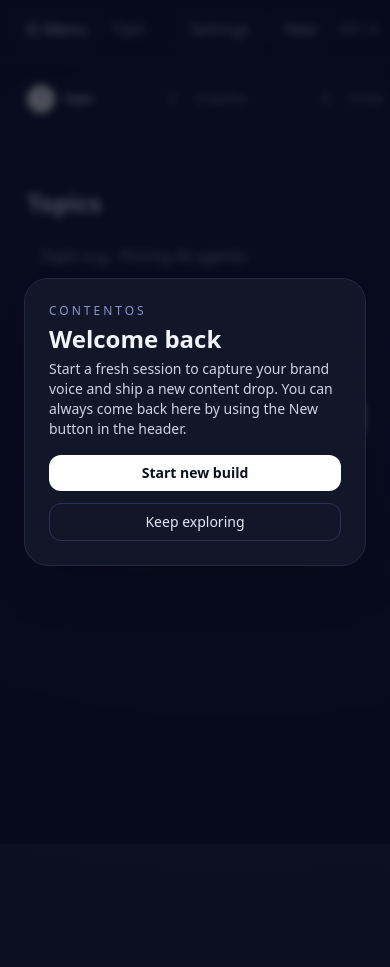
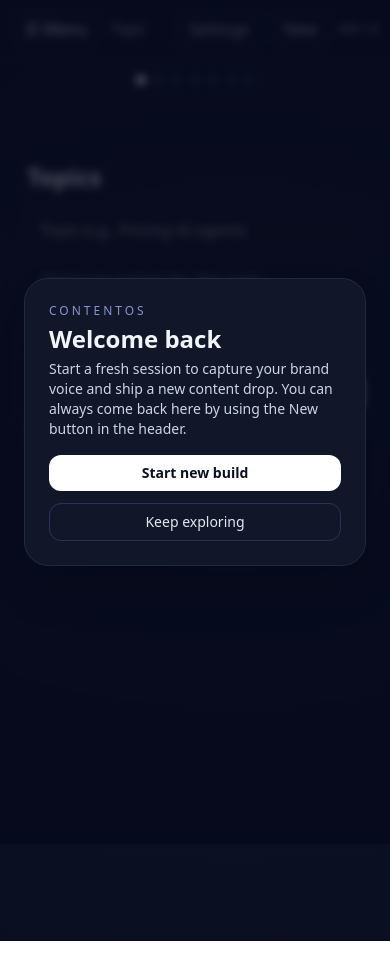
Before and after one commit to kevindbannister/Content-Builder, a React (Vite) app: page / in a window 390 px wide. After the commit the page ends 941 px from the top, so only its background shows below. Built offline with nearby package versions, Linux system fonts and the light colour scheme.

Commit message:
Make stepper indicators responsive on mobile

```diff
--- a/src/App.jsx
+++ b/src/App.jsx
@@ -469,10 +469,25 @@
 // ----------------------
 function Stepper({ current, steps }) {
   return (
-    <div className="sticky top-0 z-10 bg-transparent px-[7vw] pt-4">
-      <div className="flex items-center gap-2 text-xs text-slate-300">
+    <div className="sticky top-0 z-10 bg-transparent px-4 sm:px-[7vw] pt-4">
+      <div
+        className="flex items-center justify-center gap-2 pb-3 sm:hidden"
+        role="status"
+        aria-label={`Step ${current + 1} of ${steps.length}: ${steps[current]}`}
+      >
         {steps.map((label, i) => (
-          <div key={label} className="flex items-center gap-2">
+          <span
+            key={`mobile-${label}`}
+            className={`h-2.5 w-2.5 rounded-full transition-colors duration-200 ${
+              i === current ? "bg-white" : "bg-[#2a3357]"
+            }`}
+            aria-hidden="true"
+          />
+        ))}
+      </div>
+      <div className="hidden sm:flex items-center gap-2 text-xs text-slate-300 overflow-x-auto pb-3">
+        {steps.map((label, i) => (
+          <div key={label} className="flex items-center gap-2 flex-shrink-0">
             <div
               className={`w-7 h-7 grid place-items-center rounded-full border ${
                 i <= current
@@ -488,7 +503,7 @@
               {label}
             </span>
             {i < steps.length - 1 && (
-              <div className="w-10 h-px bg-[#2a3357] mx-1" />
+              <div className="w-10 h-px bg-[#2a3357] mx-1 flex-shrink-0" />
             )}
           </div>
         ))}
```
